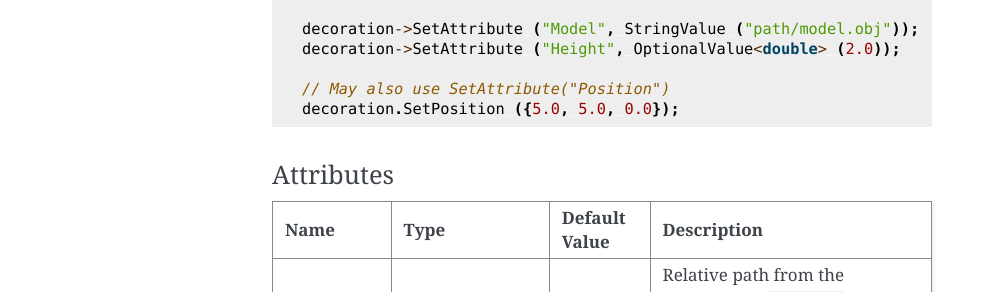
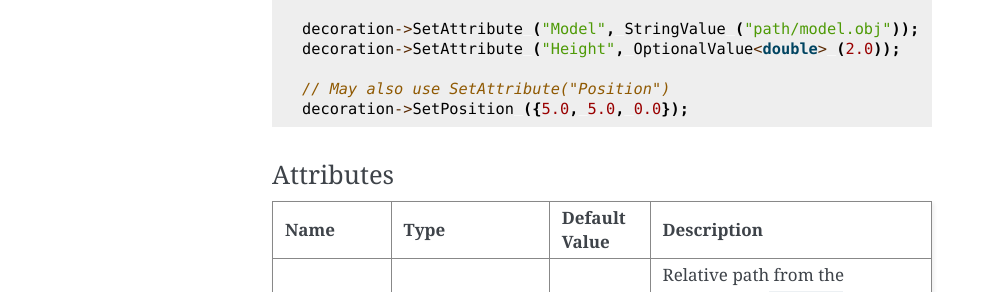
Before and after one commit to usnistgov/NetSimulyzer-ns3-module, a Sphinx documentation site: the page built from doc/source/decorations.rst, in a window 1280 px wide. Shown: the part 470-762 px from the top of the page, without its empty margins (148-1141 px from the left). Built offline with Sphinx 7.4.7, drawn with Linux system fonts in a browser that asks for light colours.

Commit message:
Fix incorrect accessor for `Decoration `

```diff
--- a/doc/source/decorations.rst
+++ b/doc/source/decorations.rst
@@ -27,7 +27,7 @@ A basic setup for a ``Decoration`` is as follows:
   decoration->SetAttribute ("Height", OptionalValue<double> (2.0));
 
   // May also use SetAttribute("Position")
-  decoration.SetPosition ({5.0, 5.0, 0.0});
+  decoration->SetPosition ({5.0, 5.0, 0.0});
 
 
 Attributes
```
